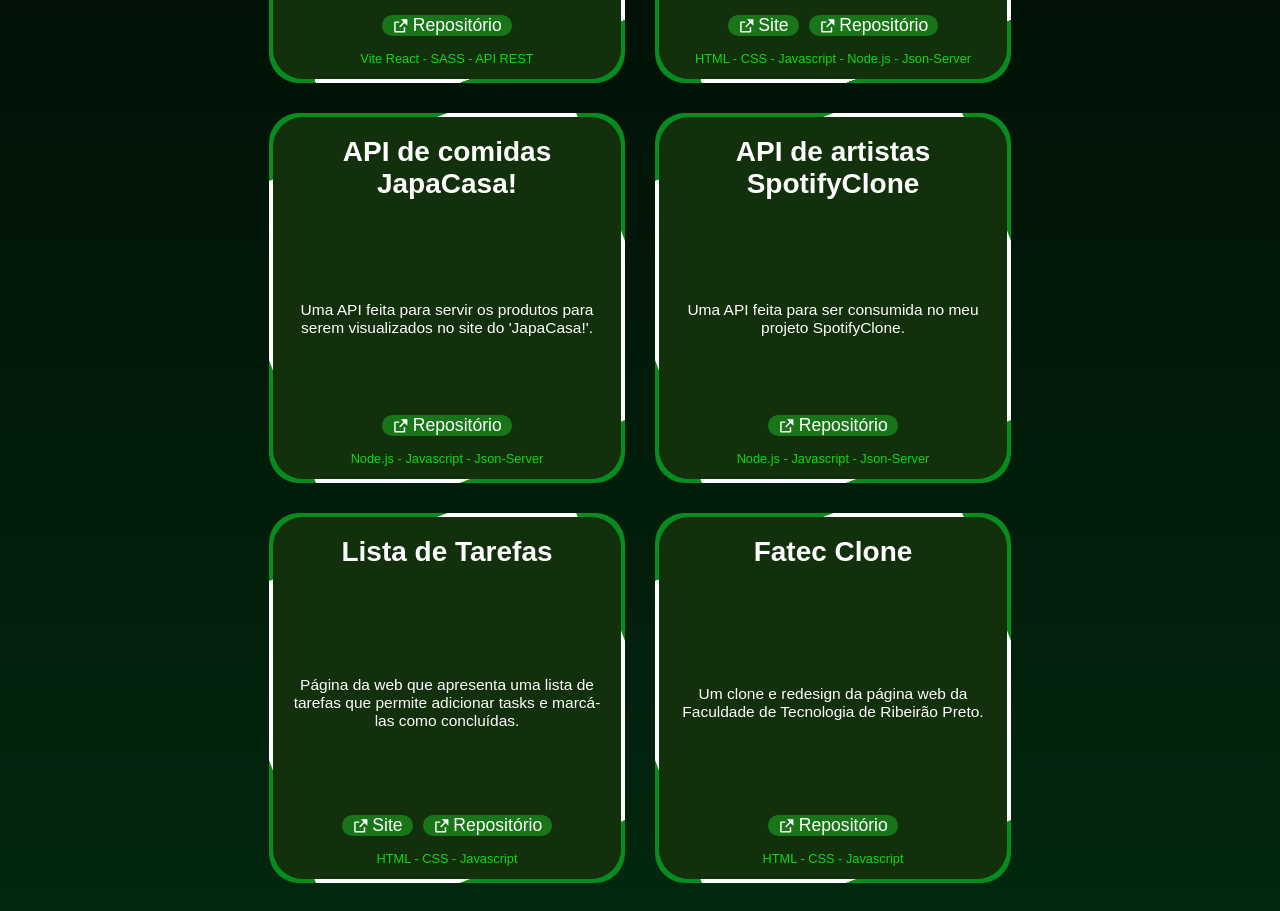
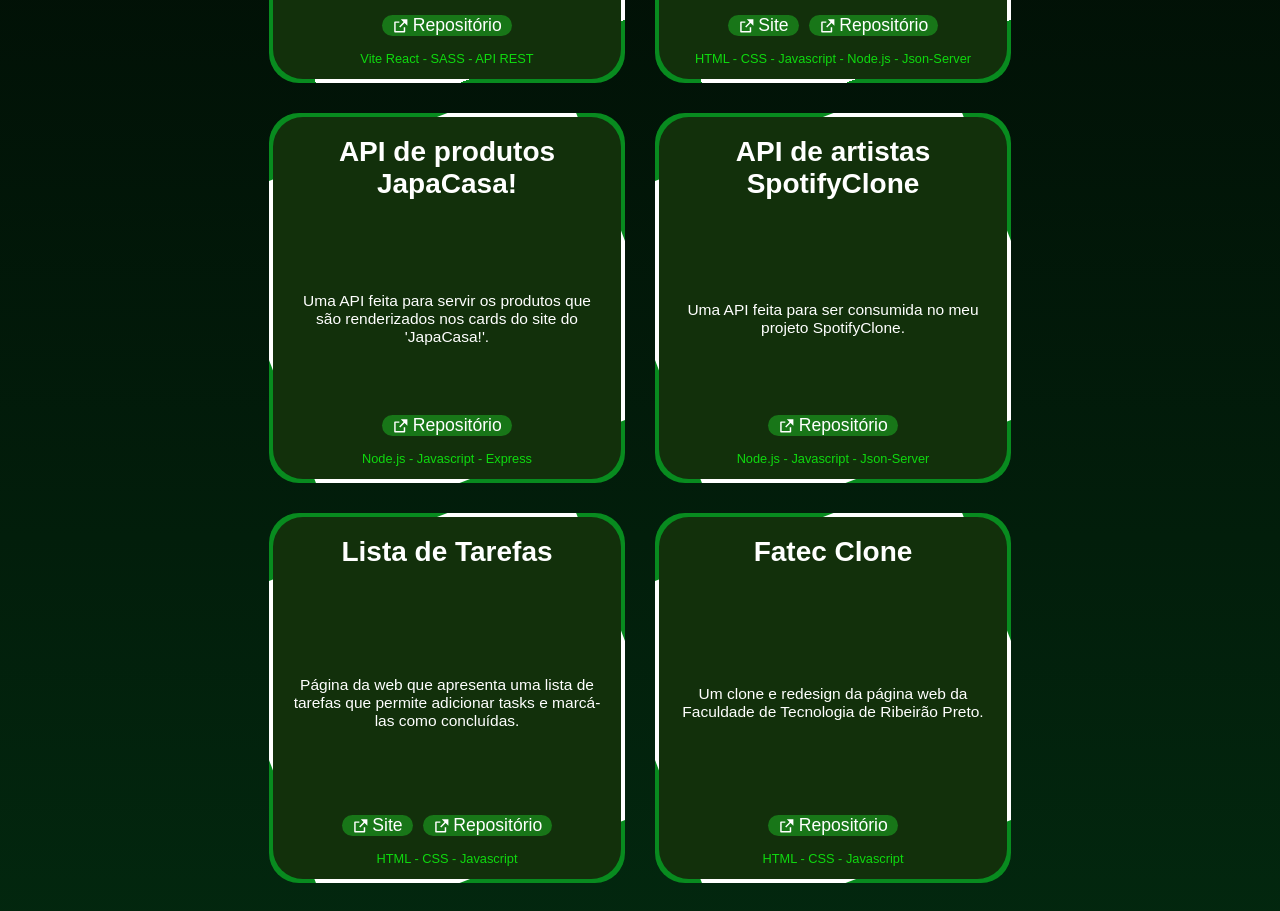
Before and after one commit to rickreisme/Portfolio, a React (Vite) app: page / in a window 1280 px wide. Shown: the part 3540-4451 px from the top of the page. Built offline with nearby package versions, Linux system fonts and the light colour scheme.

Commit message:
FIX - atualizando BoxProjeto API JapaCasa

```diff
--- a/src/sessions/Projetos.tsx
+++ b/src/sessions/Projetos.tsx
@@ -78,11 +78,11 @@ const Projetos = () => {
                 />
 
                 <BoxProjeto
-                    titulo="API de comidas JapaCasa!"
-                    descricao="Uma API feita para servir os produtos para serem
-                            visualizados no site do 'JapaCasa!'."
-                    linkRepo="https://github.com/rickreisme/api-produtos-jpc"
-                    tecnologias="Node.js - Javascript - Json-Server"
+                    titulo="API de produtos JapaCasa!"
+                    descricao="Uma API feita para servir os produtos que são renderizados nos cards
+                            do site do 'JapaCasa!'."
+                    linkRepo="https://github.com/rickreisme/JapaCasaBack-End"
+                    tecnologias="Node.js - Javascript - Express"
                 />
 
                 <BoxProjeto
--- a/src/sessions/english/ProjetosEnglish.tsx
+++ b/src/sessions/english/ProjetosEnglish.tsx
@@ -76,11 +76,11 @@ API, searching for artists typed in the search bar."
                 />
 
                 <BoxProjeto
-                    titulo="JapaCasa! Food API"
+                    titulo="JapaCasa! Products API"
                     descricao="An API made to serve the products to be displayed on the
 'JapaCasa!' website."
-                    linkRepo="https://github.com/rickreisme/api-produtos-jpc"
-                    tecnologias="Node.js - Javascript - Json-Server"
+                    linkRepo="https://github.com/rickreisme/JapaCasaBack-End"
+                    tecnologias="Node.js - Javascript - Express"
                 />
 
                 <BoxProjeto
```
